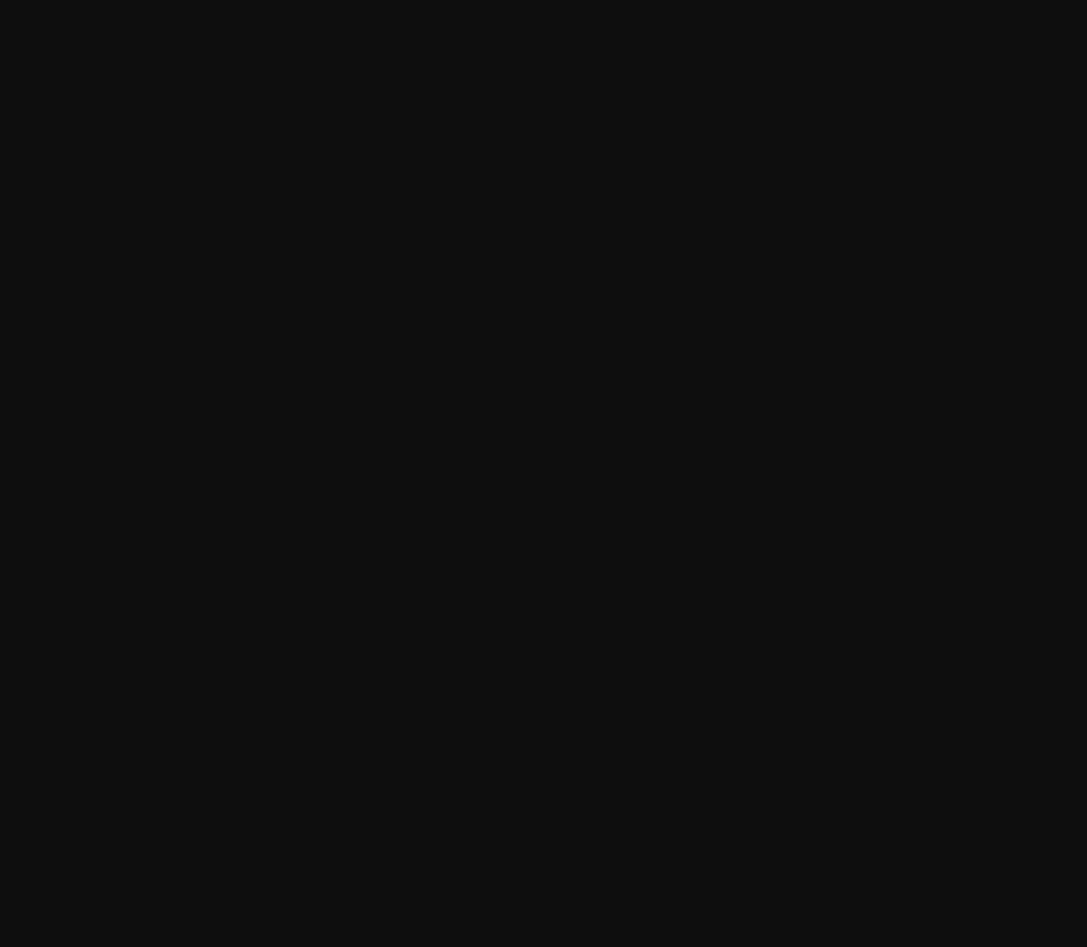
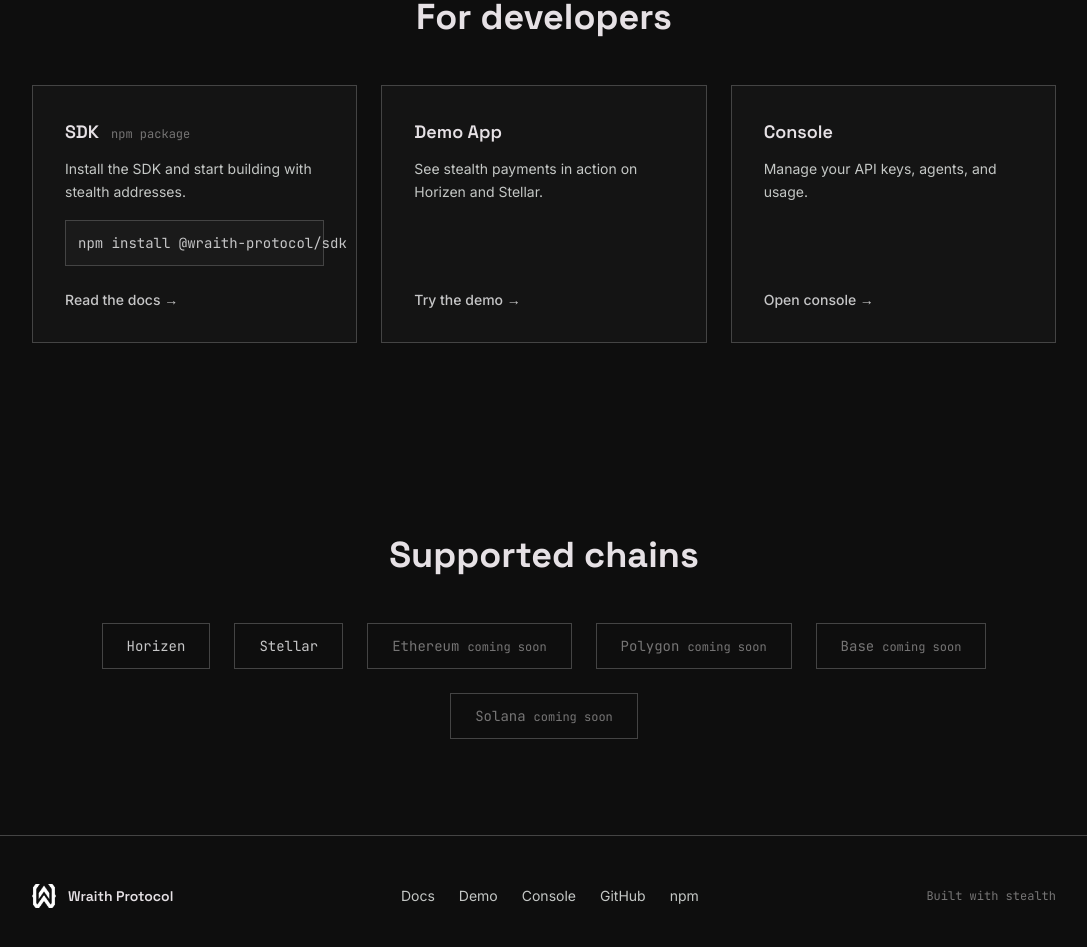
Before and after one commit to wraith-protocol/www, a React (Vite) app: page / in a window 1280 px wide. Shown: the part 2080-3027 px from the top of the page, without its empty margins (96-1183 px from the left). Before the commit the page ends 1981 px from the top, so only its background shows below. Built offline with nearby package versions, Linux system fonts and the light colour scheme.

Commit message:
feat: add developer resources, supported chains, and footer sections

```diff
--- a/src/App.tsx
+++ b/src/App.tsx
@@ -1,6 +1,9 @@
 import Hero from './components/Hero';
 import Features from './components/Features';
 import Architecture from './components/Architecture';
+import ForDevelopers from './components/ForDevelopers';
+import Chains from './components/Chains';
+import Footer from './components/Footer';
 
 export default function App() {
   return (
@@ -8,6 +11,9 @@
       <Hero />
       <Features />
       <Architecture />
+      <ForDevelopers />
+      <Chains />
+      <Footer />
     </div>
   );
 }
--- /dev/null
+++ b/src/components/Chains.tsx
@@ -0,0 +1,35 @@
+const chains = [
+  { name: 'Horizen', active: true },
+  { name: 'Stellar', active: true },
+  { name: 'Ethereum', active: false },
+  { name: 'Polygon', active: false },
+  { name: 'Base', active: false },
+  { name: 'Solana', active: false },
+];
+
+export default function Chains() {
+  return (
+    <section className="px-6 py-24">
+      <div className="mx-auto max-w-5xl">
+        <h2 className="font-heading text-center text-3xl font-bold text-on-surface md:text-4xl">
+          Supported chains
+        </h2>
+        <div className="mt-12 flex flex-wrap items-center justify-center gap-6">
+          {chains.map((chain) => (
+            <div
+              key={chain.name}
+              className={`border px-6 py-3 font-mono text-sm ${
+                chain.active
+                  ? 'border-outline-variant text-primary'
+                  : 'border-outline-variant text-outline'
+              }`}
+            >
+              {chain.name}
+              {!chain.active && <span className="ml-2 text-xs text-outline">coming soon</span>}
+            </div>
+          ))}
+        </div>
+      </div>
+    </section>
+  );
+}
--- /dev/null
+++ b/src/components/Footer.tsx
@@ -0,0 +1,34 @@
+const links = [
+  { label: 'Docs', href: 'https://docs.usewraith.xyz' },
+  { label: 'Demo', href: 'https://demo.usewraith.xyz' },
+  { label: 'Console', href: 'https://console.usewraith.xyz' },
+  { label: 'GitHub', href: 'https://github.com/wraith-protocol' },
+  { label: 'npm', href: 'https://www.npmjs.com/package/@wraith-protocol/sdk' },
+];
+
+export default function Footer() {
+  return (
+    <footer className="border-t border-outline-variant px-6 py-12">
+      <div className="mx-auto flex max-w-5xl flex-col items-center gap-8 md:flex-row md:justify-between">
+        <div className="flex items-center gap-3">
+          <img src="/logo-white.png" alt="Wraith Protocol" className="h-6 w-6" />
+          <span className="font-heading text-sm font-semibold text-on-surface">
+            Wraith Protocol
+          </span>
+        </div>
+        <nav className="flex flex-wrap justify-center gap-6">
+          {links.map((link) => (
+            <a
+              key={link.label}
+              href={link.href}
+              className="text-sm text-on-surface-variant transition-opacity hover:opacity-80"
+            >
+              {link.label}
+            </a>
+          ))}
+        </nav>
+        <p className="font-mono text-xs text-outline">Built with stealth</p>
+      </div>
+    </footer>
+  );
+}
--- /dev/null
+++ b/src/components/ForDevelopers.tsx
@@ -0,0 +1,65 @@
+const resources = [
+  {
+    title: 'SDK',
+    label: 'npm package',
+    description: 'Install the SDK and start building with stealth addresses.',
+    code: 'npm install @wraith-protocol/sdk',
+    link: 'https://docs.usewraith.xyz/sdk/overview',
+    linkText: 'Read the docs',
+  },
+  {
+    title: 'Demo App',
+    description: 'See stealth payments in action on Horizen and Stellar.',
+    link: 'https://demo.usewraith.xyz',
+    linkText: 'Try the demo',
+  },
+  {
+    title: 'Console',
+    description: 'Manage your API keys, agents, and usage.',
+    link: 'https://console.usewraith.xyz',
+    linkText: 'Open console',
+  },
+];
+
+export default function ForDevelopers() {
+  return (
+    <section className="px-6 py-24">
+      <div className="mx-auto max-w-5xl">
+        <h2 className="font-heading text-center text-3xl font-bold text-on-surface md:text-4xl">
+          For developers
+        </h2>
+        <div className="mt-12 grid gap-6 md:grid-cols-3">
+          {resources.map((resource) => (
+            <div
+              key={resource.title}
+              className="flex flex-col border border-outline-variant bg-surface-container p-8"
+            >
+              <div className="flex items-baseline gap-3">
+                <h3 className="font-heading text-lg font-semibold text-on-surface">
+                  {resource.title}
+                </h3>
+                {'label' in resource && resource.label && (
+                  <span className="font-mono text-xs text-outline">{resource.label}</span>
+                )}
+              </div>
+              <p className="mt-3 text-sm leading-relaxed text-on-surface-variant">
+                {resource.description}
+              </p>
+              {'code' in resource && resource.code && (
+                <pre className="mt-4 border border-outline-variant bg-surface-bright p-3 font-mono text-sm text-primary">
+                  {resource.code}
+                </pre>
+              )}
+              <a
+                href={resource.link}
+                className="mt-auto pt-6 text-sm font-medium text-primary transition-opacity hover:opacity-80"
+              >
+                {resource.linkText} →
+              </a>
+            </div>
+          ))}
+        </div>
+      </div>
+    </section>
+  );
+}
```
